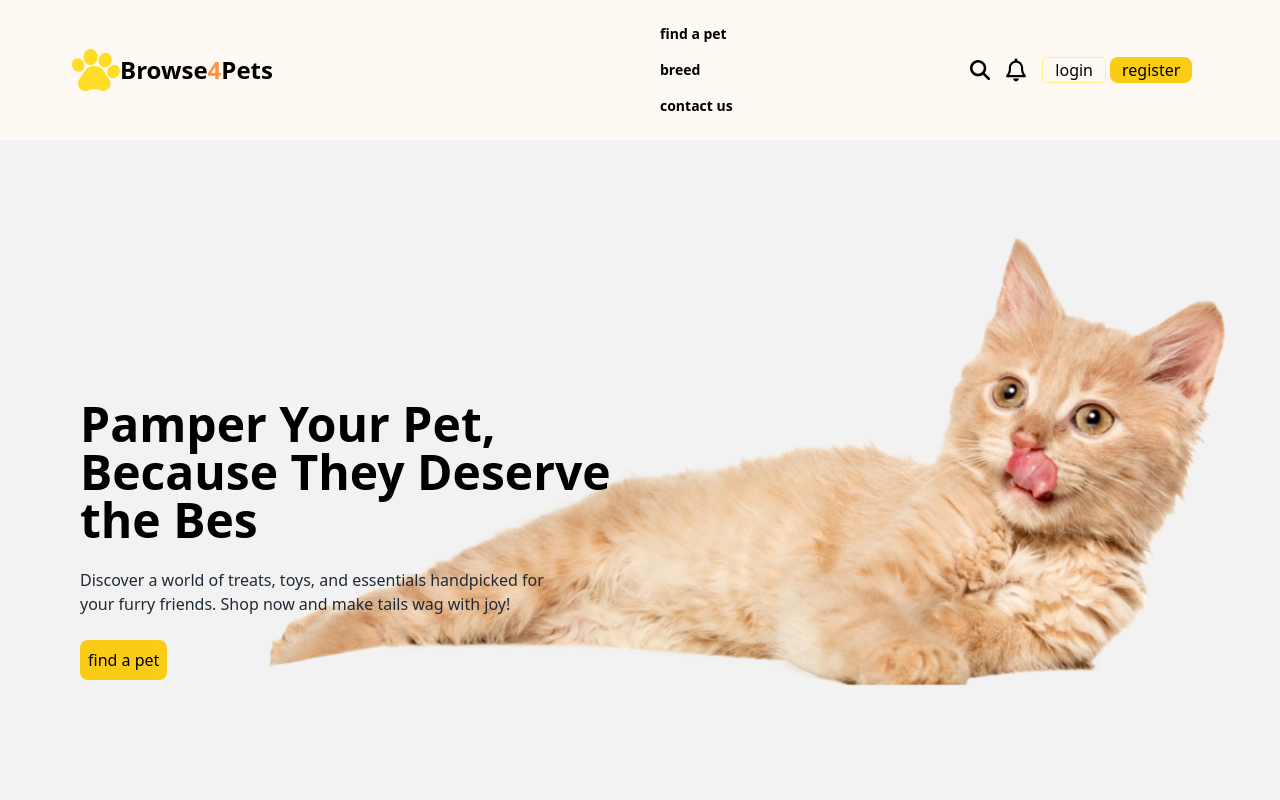
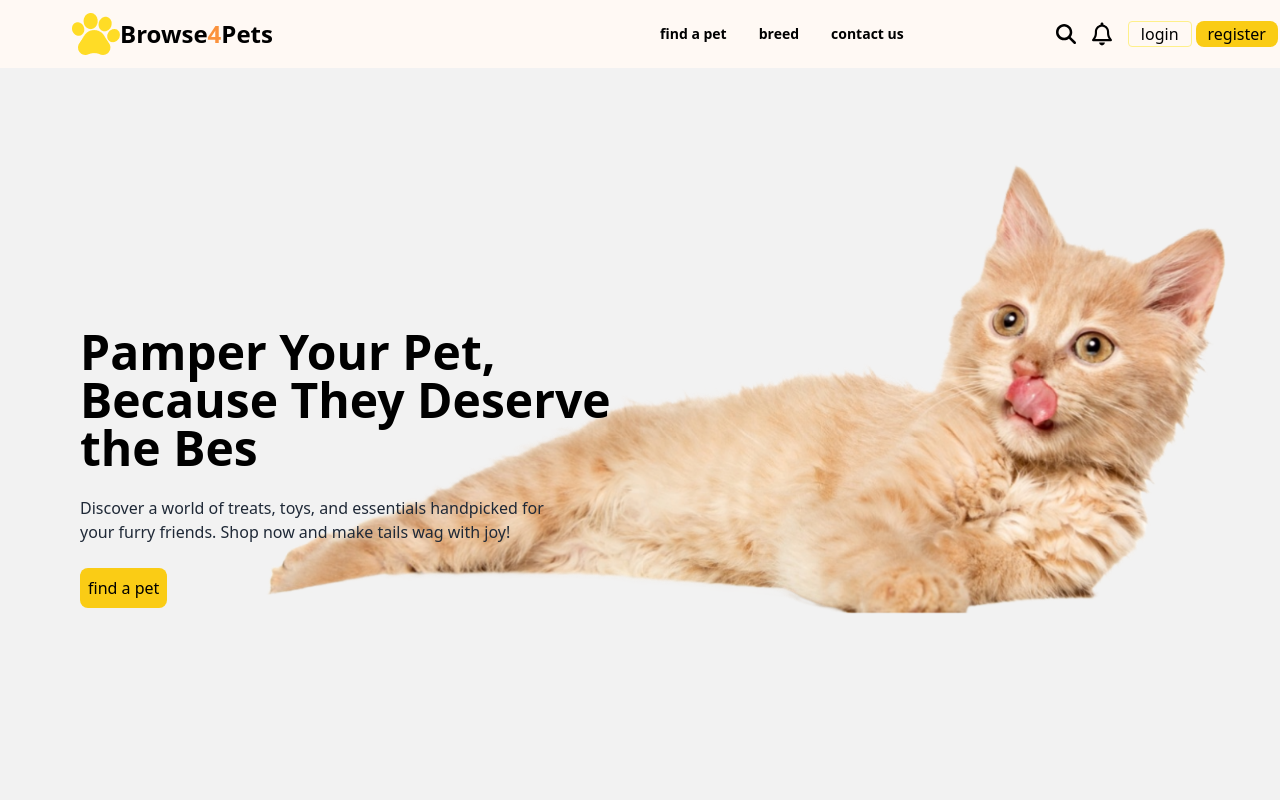
Before and after one commit to raisa126789/assignment-3, a plain HTML site: page index.html in a window 1280 px wide. Shown: the top 800 px of the page. Drawn offline with nearby package versions, Linux system fonts and the light colour scheme; files whose address does not match are found by name.

Commit message:
added updated repo

```diff
--- a/index.html
+++ b/index.html
@@ -62,8 +62,8 @@
                                 class="text-orange-400">4</span>Pets</a>
                     </div>
                 </div>
-                <div class="navbar-center flex">
-                    <ul class="menu menu-horizontal px-1 text-black font-bold lg:block hidden ">
+                <div class="navbar-center ">
+                    <ul class="menu menu-horizontal px-1 text-black font-bold lg:flex flex-row hidden ">
                         <li><a>find a pet </a></li>
                         <li>
                             <a> breed</a>
```
